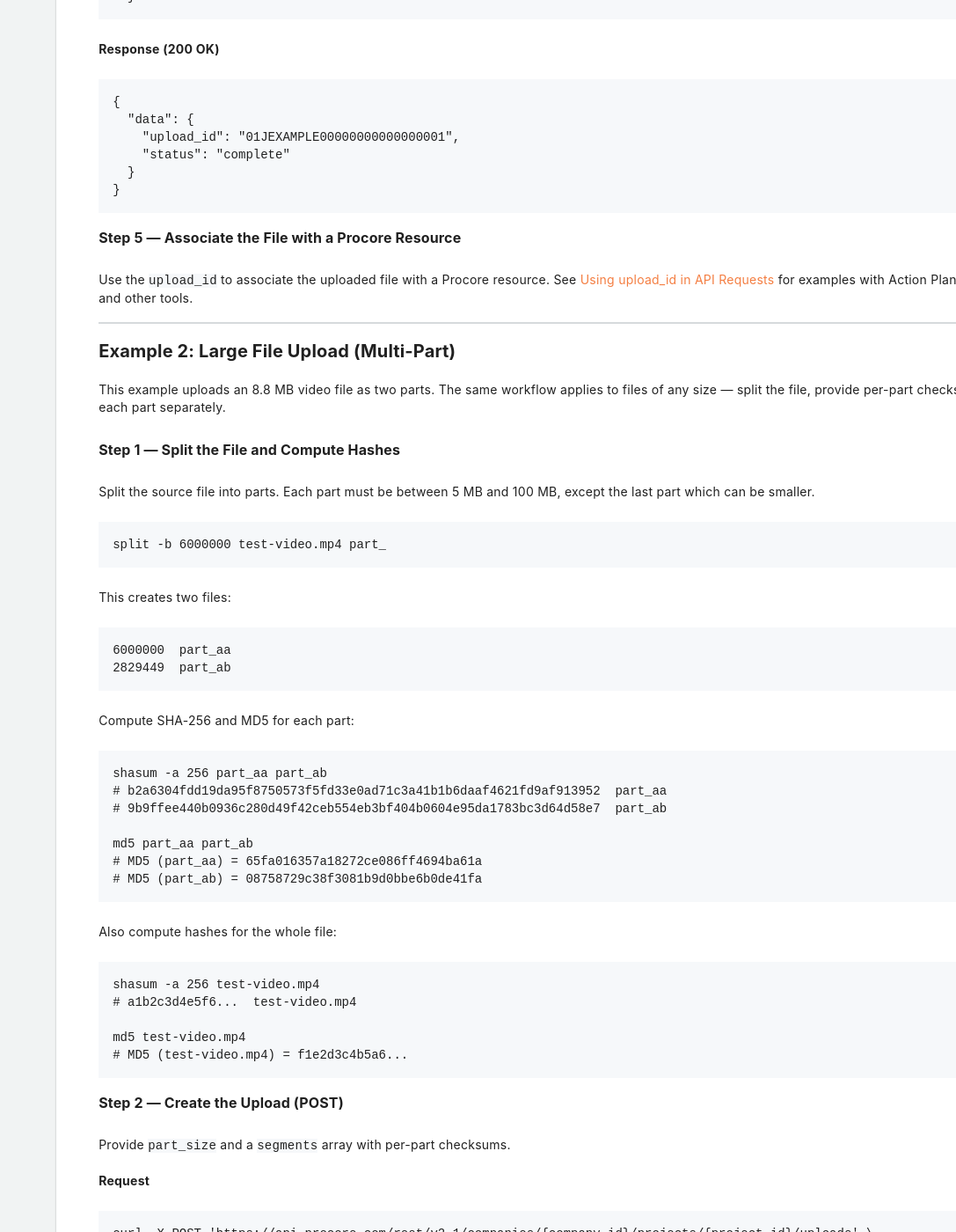
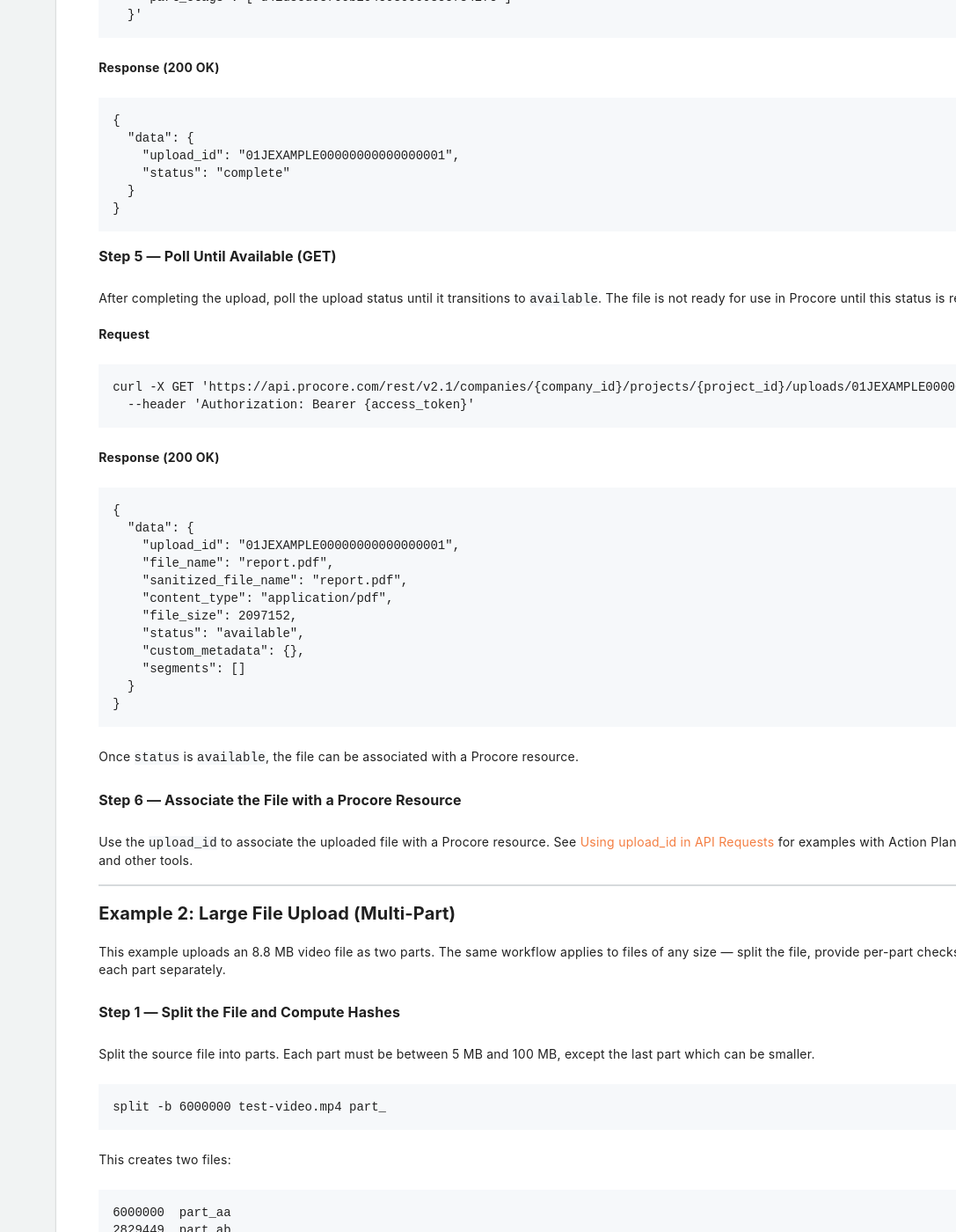
Before and after one commit to procore/documentation, a Jekyll site: the page built from tutorials/tutorial_unified_uploads.md, in a window 1280 px wide and 1400 px high, scrolled down 3277 px. Shown: the whole window at 88% size, without its empty margins (193-1280 px from the left). Built offline with Jekyll 4.4.1, drawn with Linux system fonts in a browser that asks for light colours; comment, search, counter and statistics services are not loaded; some of the changed text lies outside the part shown.

Commit message:
docs: add GET status polling as step 5 in both upload examples
Made-with: Cursor

````diff
--- a/tutorials/tutorial_unified_uploads.md
+++ b/tutorials/tutorial_unified_uploads.md
@@ -14,6 +14,7 @@ Whether you are uploading a small document or a multi-gigabyte video, the API co
 1. **POST** — Create an upload and receive presigned URL(s)
 2. **PUT** — Upload file content (one or more parts) to the presigned URL(s)
 3. **PATCH** — Complete the upload by submitting the ETag(s) returned from each PUT
+4. **GET** — Poll the upload status until it is `available`
 
 This four-step workflow replaces the v1.1 upload process with a simpler, more predictable interface.
 There is no need to construct form-data payloads or manage AWS policy fields — the API returns presigned URLs that accept a simple binary PUT.
@@ -160,7 +161,38 @@ curl -X PATCH 'https://api.procore.com/rest/v2.1/companies/{company_id}/projects
 }
 ```
 
-### Step 5 — Associate the File with a Procore Resource
+### Step 5 — Poll Until Available (GET)
+
+After completing the upload, poll the upload status until it transitions to `available`.
+The file is not ready for use in Procore until this status is reached.
+
+**Request**
+
+```
+curl -X GET 'https://api.procore.com/rest/v2.1/companies/{company_id}/projects/{project_id}/uploads/01JEXAMPLE00000000000000001' \
+  --header 'Authorization: Bearer {access_token}'
+```
+
+**Response (200 OK)**
+
+```
+{
+  "data": {
+    "upload_id": "01JEXAMPLE00000000000000001",
+    "file_name": "report.pdf",
+    "sanitized_file_name": "report.pdf",
+    "content_type": "application/pdf",
+    "file_size": 2097152,
+    "status": "available",
+    "custom_metadata": {},
+    "segments": []
+  }
+}
+```
+
+Once `status` is `available`, the file can be associated with a Procore resource.
+
+### Step 6 — Associate the File with a Procore Resource
 
 Use the `upload_id` to associate the uploaded file with a Procore resource.
 See [Using upload_id in API Requests]({{ site.url }}{{ site.baseurl }}{% link tutorials/tutorial_uploads.md %}#using-upload-id-in-api-requests) for examples with Action Plans, Meeting Topics, and other tools.
@@ -340,7 +372,35 @@ curl -X PATCH 'https://api.procore.com/rest/v2.1/companies/{company_id}/projects
 }
 ```
 
-### Step 5 — Associate the File with a Procore Resource
+### Step 5 — Poll Until Available (GET)
+
+Poll the upload status until it transitions to `available`.
+
+**Request**
+
+```
+curl -X GET 'https://api.procore.com/rest/v2.1/companies/{company_id}/projects/{project_id}/uploads/01JEXAMPLE00000000000000002' \
+  --header 'Authorization: Bearer {access_token}'
+```
+
+**Response (200 OK)**
+
+```
+{
+  "data": {
+    "upload_id": "01JEXAMPLE00000000000000002",
+    "file_name": "test-video.mp4",
+    "sanitized_file_name": "test-video.mp4",
+    "content_type": "video/mp4",
+    "file_size": 8829449,
+    "status": "available",
+    "custom_metadata": {},
+    "segments": []
+  }
+}
+```
+
+### Step 6 — Associate the File with a Procore Resource
 
 Use the `upload_id` to attach the file to a Procore resource, as described in [Using upload_id in API Requests]({{ site.url }}{{ site.baseurl }}{% link tutorials/tutorial_uploads.md %}#using-upload-id-in-api-requests).
 
````
